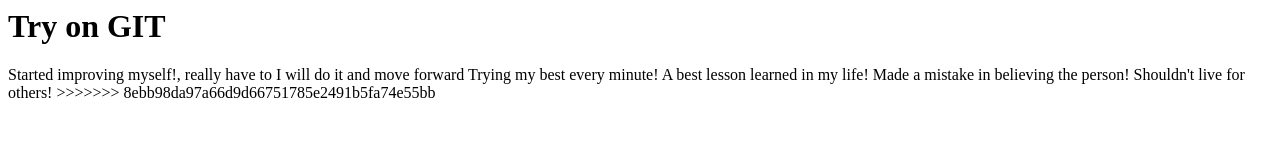
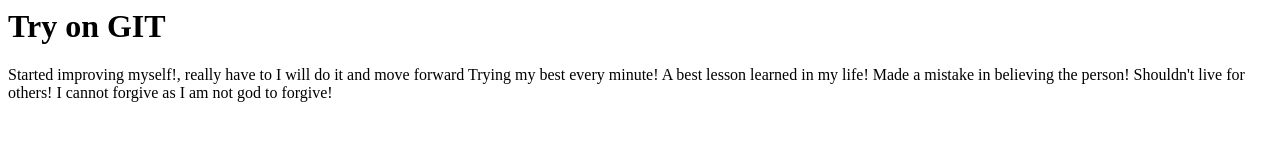
Before and after one commit to gmbasava/firstgitrepo, a plain HTML site: page firstgitrepo/index.html in a window 1280 px wide. Drawn offline with Linux system fonts and the light colour scheme.

Commit message:
Updated for forgiveness

```diff
--- a/firstgitrepo/index.html
+++ b/firstgitrepo/index.html
@@ -8,5 +8,5 @@ I will do it and move forward
   A best lesson learned in my life!
   Made a mistake in believing the person!
   Shouldn't live for others!
->>>>>>> 8ebb98da97a66d9d66751785e2491b5fa74e55bb
+I cannot forgive as I am not god to forgive!
 </html>
```
